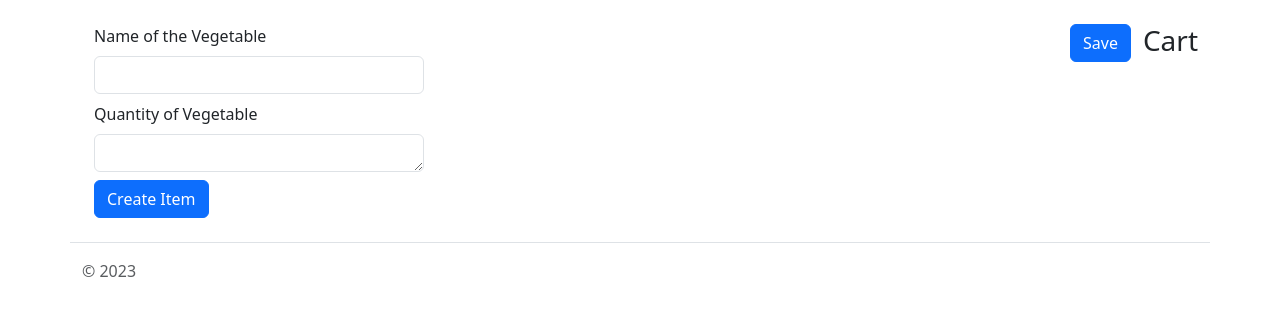
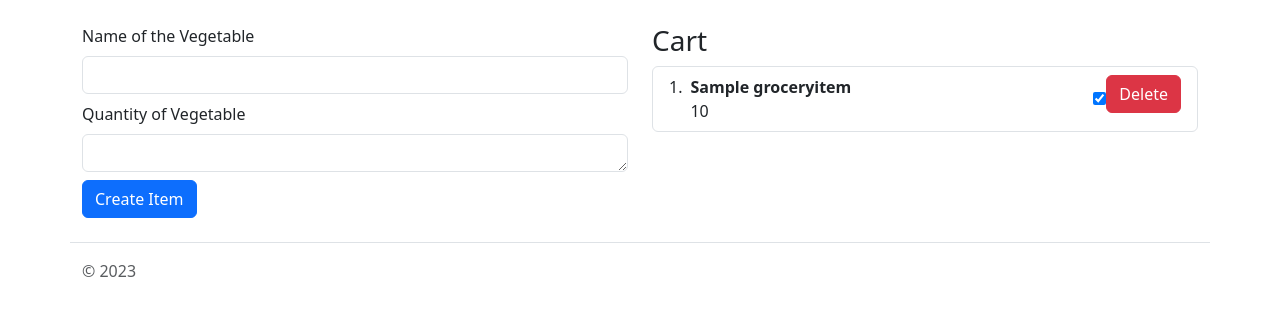
Before and after one commit to alkapareek7/OnlineGrocery, a Django app: page /groceryItems/ in a window 1280 px wide. Shown: the part 113-429 px from the top of the page. Run offline with Django 4.2, Linux system fonts and the light colour scheme; tables that the repository leaves empty hold one stand-in row (values such as "Sample post"); some libraries are stand-ins or nearby versions.

Commit message:
"Changing final HTML"

```diff
--- a/GOGrocery/OnlineStore/admin.py
+++ b/GOGrocery/OnlineStore/admin.py
@@ -2,9 +2,9 @@ from django.contrib import admin
 
 # Register your models here.
 from django.contrib import admin
-from .models import Store, groceryList, groceryItems
+from .models import Store, groceryList, GroceryItems
 # Register your models here.
 
 admin.site.register(Store)
 admin.site.register(groceryList)
-admin.site.register(groceryItems)
+admin.site.register(GroceryItems)
--- a/GOGrocery/OnlineStore/models.py
+++ b/GOGrocery/OnlineStore/models.py
@@ -17,7 +17,7 @@ class groceryList(Model):
     is_organic = BooleanField(default=False)
     quantity = IntegerField(max_length=100)
 
-class groceryItems(Model):
+class GroceryItems(Model):
     name = CharField('Shopping list name', max_length=100)
     is_organic = BooleanField(default=False)
     quantity = IntegerField(max_length=100)
--- a/GOGrocery/OnlineStore/templates/groceryItems.html
+++ b/GOGrocery/OnlineStore/templates/groceryItems.html
@@ -2,9 +2,9 @@
 <h3>{{header}}</h3>
 <form method="POST" action="#">
   {% csrf_token %}
-  <h3 style="float: right">Cart</h3>
+
   <div class="row">
-    <div class="col-4">
+    <div class="col-6">
       <div class="mb-2">
         <label class="form-label">Name of the Vegetable</label>
         <input type="text" class="form-control" name="vegetable_name" />
@@ -28,23 +28,25 @@
       </button>
     </div>
 
-    <div class="col-12 col-lg-8">
+    <div class="col-6 col-lg-6">
+      <h3>Cart</h3>
       <ol class="list-group list-group-numbered">
-        {% for ingredient in groceryItems%}
+        {% for ingredient in items%}
         <li
           class="list-group-item d-flex justify-content-between align-items-start"
         >
           <div class="ms-2 me-auto">
-            <div class="fw-bold">Cart</div>
+            <div class="fw-bold">{{ingredient.name}}</div>
             {{ingredient.quantity}}
           </div>
-          {% if ingredient.is_completed %}
+          {% if ingredient.is_organic %}
           <input
             class="my-auto"
             type="checkbox"
             checked
             value="{{ingredient.pk}}"
             name="checkbox"
+            onclick="this.form.submit()"
           />
           {% else %}
           <input
@@ -52,6 +54,7 @@
             type="checkbox"
             value="{{ingredient.pk}}"
             name="checkbox"
+            onclick="this.form.submit()"
           />
           {% endif %}
 
@@ -67,15 +70,6 @@
         </li>
         {% endfor %}
       </ol>
-      <button
-        type="submit"
-        class="btn btn-primary ml-10"
-        name="update_checked"
-        value="update_checked"
-        style="float: right"
-      >
-        Save
-      </button>
     </div>
   </div>
 </form>
--- a/GOGrocery/OnlineStore/views.py
+++ b/GOGrocery/OnlineStore/views.py
@@ -2,7 +2,7 @@
 
 # Create your views here.
 from django.shortcuts import render, redirect
-from .models import Store
+from .models import Store, GroceryItems
 from django.contrib.auth.views import LoginView
 from django.views.generic.base import TemplateView
 from django.contrib.auth.models import User
@@ -21,7 +21,38 @@ def groceryList(request):
     return render (request, "groceryList.html")
 
 def groceryItems(request):
-    return render (request, "groceryItems.html")
+    items = GroceryItems.objects.all()
+    if request.method == 'POST':
+        if request.POST.get('item_add'):
+            veg_name = request.POST['vegetable_name']
+            quantity = request.POST['quantity']
+            GroceryItems.objects.create(name=veg_name, quantity= int(quantity))
+        elif request.POST.get('delete'):
+               id_to_delete = request.POST.get("delete")
+               item_to_delete = GroceryItems.objects.get(
+                   pk=id_to_delete)
+               item_to_delete.delete()
+        elif request.POST.get('checkbox'):
+            ids_to_update = request.POST.getlist("checkbox")
+            print(ids_to_update)
+            for item in items:
+                item_to_update = GroceryItems.objects.get(
+                    pk=item.pk)
+                item_to_update.is_organic= str(item.pk) in ids_to_update
+                print(item.pk, ids_to_update, item_to_update.is_organic)
+                item_to_update.save()
+                items = GroceryItems.objects.all()
+        else:
+            for item in items:
+                item_to_update = GroceryItems.objects.get(
+                    pk=item.pk)
+                item_to_update.is_organic= False
+                item_to_update.save()
+                items = GroceryItems.objects.all()
+
+        return render (request, "groceryItems.html", context={'items':items})
+
+    return render (request, "groceryItems.html", context={'items':items})
 
 
 def registerPage(request):
```
Also changed, not shown: GOGrocery/OnlineStore/migrations/0006_groceryitems_alter_grocerylist_created_at.py (added), GOGrocery/OnlineStore/migrations/0007_alter_grocerylist_created_at.py (added).
